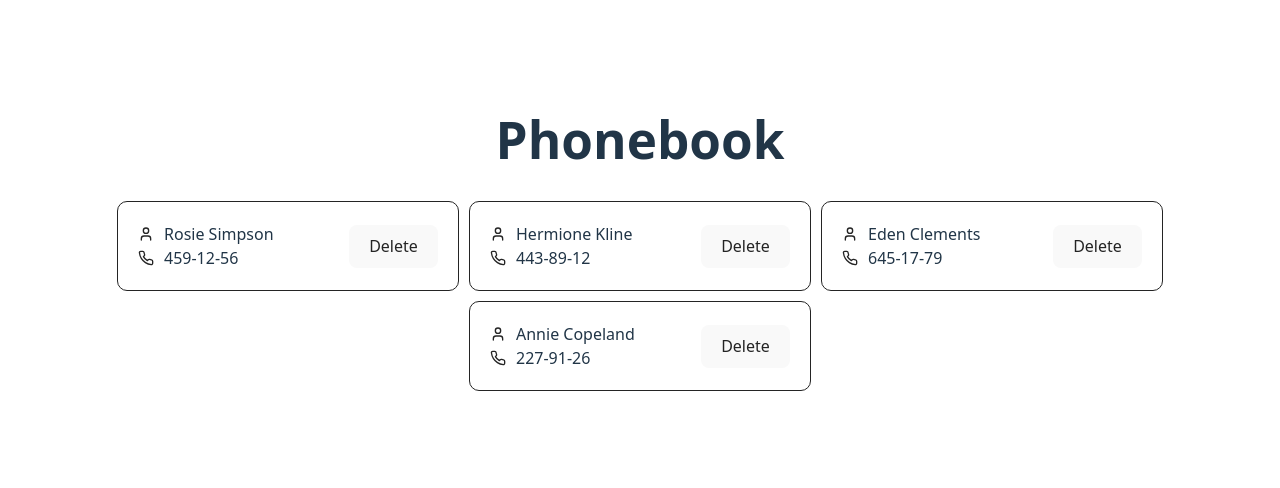
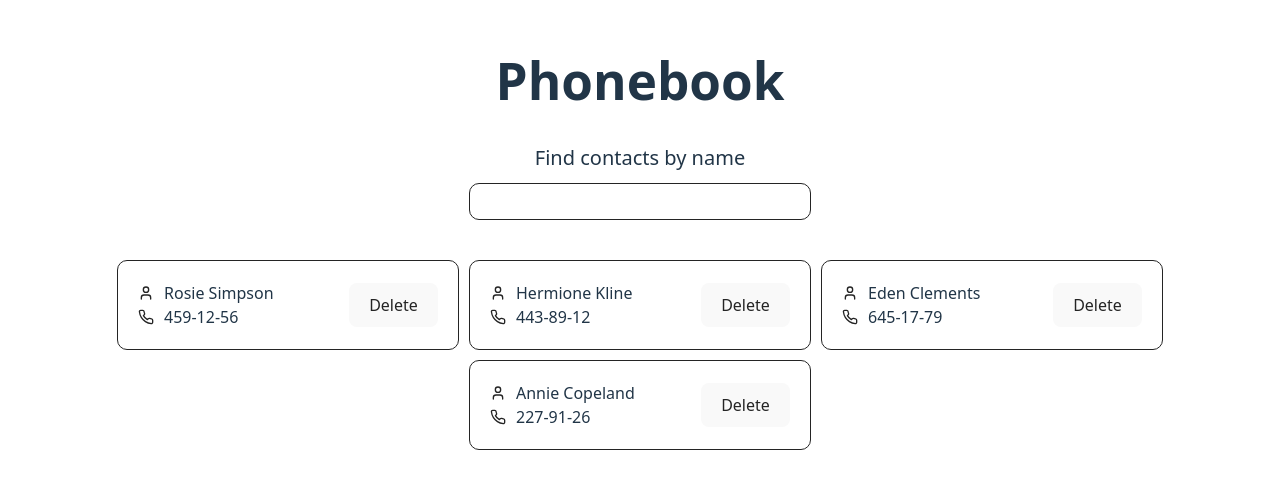
Before and after one commit to ihorborys/goit-neo-react-hw-module3, a React (Vite) app: page / in a window 1280 px wide. Shown: the part 166-654 px from the top of the page. Built offline with nearby package versions, Linux system fonts and the light colour scheme.

Commit message:
Added search contacts functionality - step 2

```diff
--- a/src/App.css
+++ b/src/App.css
@@ -12,12 +12,14 @@
 
 @media screen and (min-width: 768px) {
     .container {
+        padding: 60px;
         max-width: 768px;
     }
 }
 
 @media screen and (min-width: 1280px) {
     .container {
+        padding: 80px;
         max-width: 1280px;
     }
 }
--- a/src/App.jsx
+++ b/src/App.jsx
@@ -1,23 +1,25 @@
 import "./App.css";
+import defaultContacts from "./components/defaultContacts.json";
 import ContactForm from "./components/ContactForm/ContactForm.jsx";
 import ContactList from "./components/ContactList/ContactList.jsx";
 import SearchBox from "./components/SearchBox/SearchBox.jsx";
+import { useState } from "react";
 
 function App() {
-  const defaultContacts = [
-    { id: "id-1", name: "Rosie Simpson", number: "459-12-56" },
-    { id: "id-2", name: "Hermione Kline", number: "443-89-12" },
-    { id: "id-3", name: "Eden Clements", number: "645-17-79" },
-    { id: "id-4", name: "Annie Copeland", number: "227-91-26" },
-  ];
+  const [contacts, setContacts] = useState(defaultContacts);
 
+  const [search, setSearch] = useState("");
+
+  const searchedContacts = contacts.filter((contact) =>
+    contact.name.toLowerCase().includes(search.toLowerCase()),
+  );
   return (
     <>
       <div className={"container"}>
         <h1>Phonebook</h1>
         <ContactForm />
-        <SearchBox />
-        <ContactList defaultContacts={defaultContacts} />
+        <SearchBox filter={search} setSearch={setSearch} />
+        <ContactList searchedContacts={searchedContacts} />
       </div>
     </>
   );
--- a/src/components/Contact/Contact.jsx
+++ b/src/components/Contact/Contact.jsx
@@ -3,8 +3,6 @@ import { LuUser } from "react-icons/lu";
 import { LuPhone } from "react-icons/lu";
 
 const Contact = ({ name, number }) => {
-  console.log(name);
-  console.log(number);
   return (
     <div className={styles.contact}>
       <ul className={styles.list}>
--- a/src/components/ContactList/ContactList.jsx
+++ b/src/components/ContactList/ContactList.jsx
@@ -1,10 +1,10 @@
 import styles from "./ContactList.module.css";
 import Contact from "../Contact/Contact.jsx";
 
-const ContactList = ({ defaultContacts }) => {
+const ContactList = ({ searchedContacts }) => {
   return (
     <ul className={styles.list}>
-      {defaultContacts.map((contact) => (
+      {searchedContacts.map((contact) => (
         <li key={contact.id}>
           <Contact name={contact.name} number={contact.number} />
         </li>
--- a/src/components/SearchBox/SearchBox.jsx
+++ b/src/components/SearchBox/SearchBox.jsx
@@ -1,5 +1,20 @@
-const SearchBox = () => {
+import styles from "./SearchBox.module.css";
 
-}
+const SearchBox = ({ search, setSearch }) => {
+  return (
+    <div className={styles.container}>
+      <label htmlFor="findInput" className={styles.label}>
+        Find contacts by name
+      </label>
+      <input
+        id="findInput"
+        className={styles.input}
+        type="text"
+        value={search}
+        onChange={(event) => setSearch(event.target.value)}
+      />
+    </div>
+  );
+};
 
-export default SearchBox
+export default SearchBox;
--- a/src/components/SearchBox/SearchBox.module.css
+++ b/src/components/SearchBox/SearchBox.module.css
@@ -0,0 +1,20 @@
+.container {
+    display: flex;
+    flex-direction: column;
+    align-items: center;
+    justify-content: center;
+    margin-bottom: 40px;
+    gap: 10px;
+}
+
+.label {
+    font-weight: 500;
+    font-size: 20px;
+}
+
+.input {
+    padding: 10px 20px;
+    width: 300px;
+    border: 1px solid var(--primary-color);
+    border-radius: 10px;
+}
--- /dev/null
+++ b/src/components/defaultContacts.json
@@ -0,0 +1,22 @@
+[
+  {
+    "id": "id-1",
+    "name": "Rosie Simpson",
+    "number": "459-12-56"
+  },
+  {
+    "id": "id-2",
+    "name": "Hermione Kline",
+    "number": "443-89-12"
+  },
+  {
+    "id": "id-3",
+    "name": "Eden Clements",
+    "number": "645-17-79"
+  },
+  {
+    "id": "id-4",
+    "name": "Annie Copeland",
+    "number": "227-91-26"
+  }
+]
```
